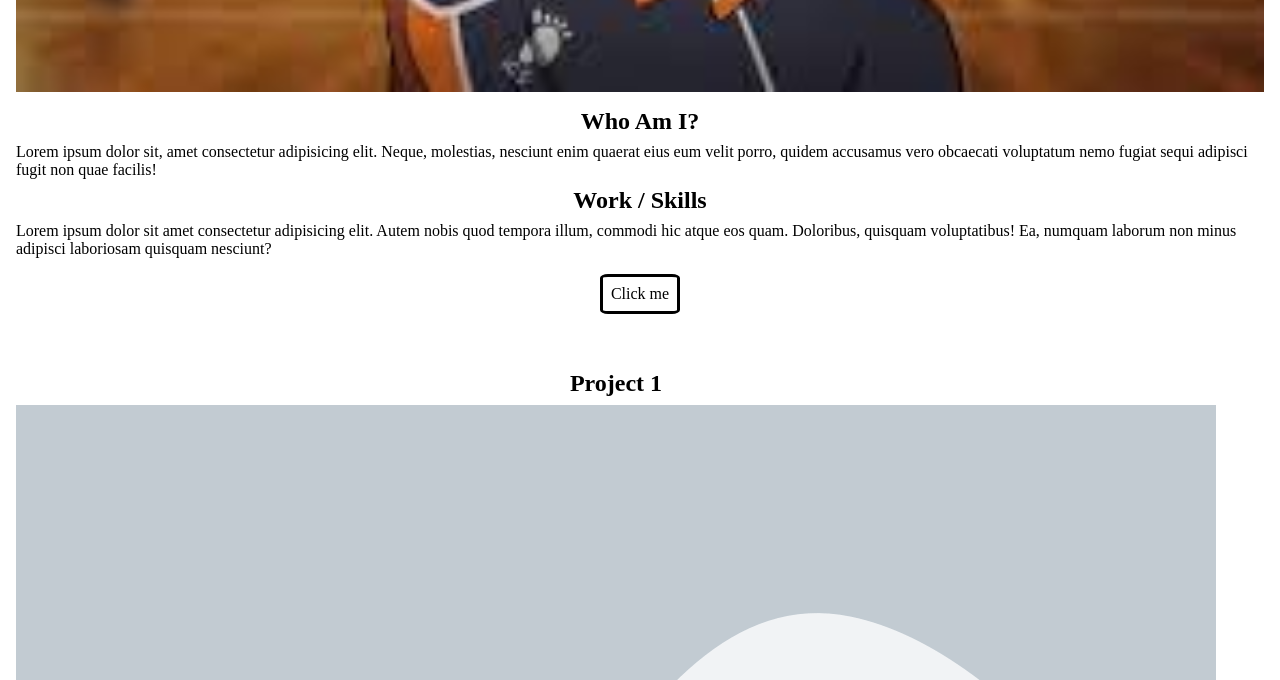
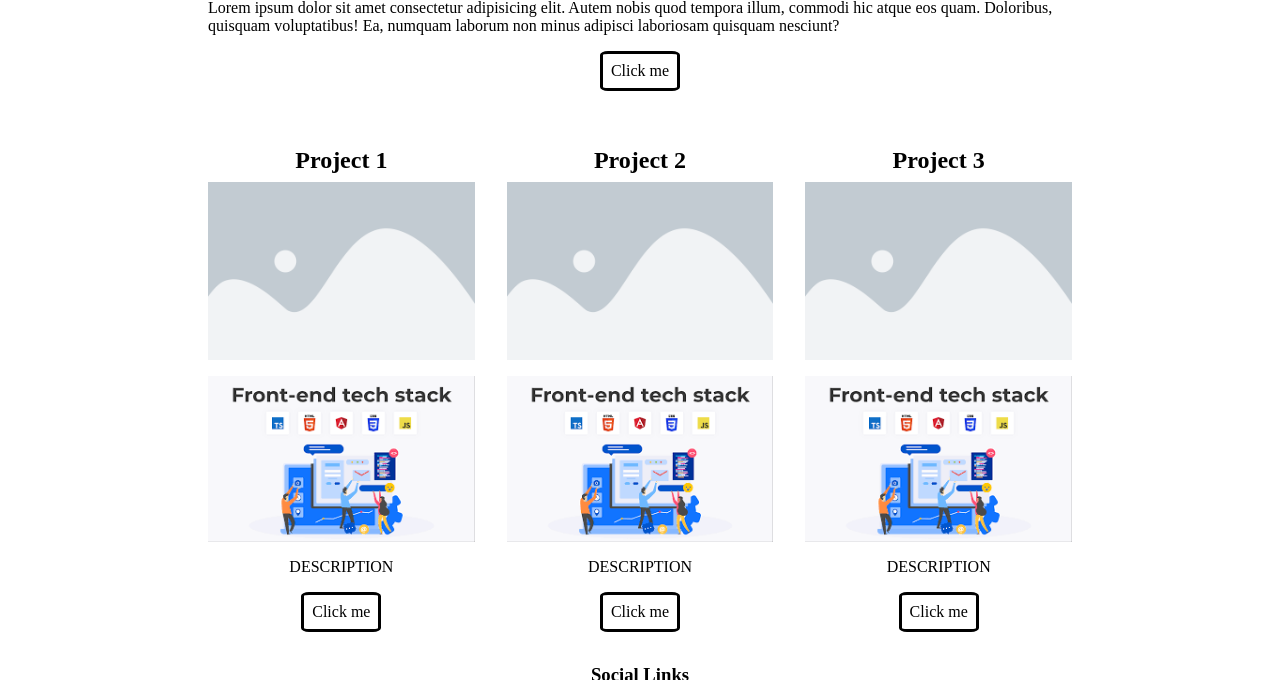
Before and after one commit to caovinhlam/Portfolio, a plain HTML site: page index.html in a window 1280 px wide. Shown: the part 750-1430 px from the top of the page. Drawn offline with Linux system fonts and the light colour scheme.

Commit message:
Completed main html page layout and css

```diff
--- a/index.html
+++ b/index.html
@@ -38,27 +38,41 @@
         </p>
         <a class="button" href="#">Click me</a>
       </section>
+      <div>
       <section class="project">
         <h2>Project 1</h2>
-        <img src="images/placeholder.png" alt="" />
+        <div class="ipad-div">
+          <img src="images/placeholder.png" alt="" class="project-img" />
+          <div class="ipad-width">
             <img src="images/front-end-stack.png" alt="" />
-        <p></p>
+            <p>DESCRIPTION</p>
             <a class="button" href="#">Click me</a>
+          </div>
+        </div>
       </section>
       <section class="project">
-        <h2>Project 1</h2>
-        <img src="images/placeholder.png" alt="" />
+        <h2>Project 2</h2>
+        <div class="ipad-div">
+          <img src="images/placeholder.png" alt="" class="project-img" />
+          <div class="ipad-width">
             <img src="images/front-end-stack.png" alt="" />
-        <p></p>
+            <p>DESCRIPTION</p>
             <a class="button" href="#">Click me</a>
+          </div>
+        </div>
       </section>
       <section class="project">
-        <h2>Project 1</h2>
-        <img src="images/placeholder.png" alt="" />
+        <h2>Project 3</h2>
+        <div class="ipad-div">
+          <img src="images/placeholder.png" alt="" class="project-img" />
+          <div class="ipad-width">
             <img src="images/front-end-stack.png" alt="" />
-        <p></p>
+            <p>DESCRIPTION</p>
             <a class="button" href="#">Click me</a>
+          </div>
+        </div>
       </section>
+      </div>
     </main>
 
     <footer>
--- a/style.css
+++ b/style.css
@@ -9,9 +9,9 @@
 nav {
   display: flex;
   padding: 0.5rem;
-  /* position: sticky;
-    top: 15px;
-    margin: auto; */
+  position: sticky;
+  top: 15px;
+  margin: auto;
 }
 
 nav ul {
@@ -34,19 +34,34 @@ nav a {
 main {
   display: flex;
   flex-wrap: wrap;
+  flex-direction: column;
 }
 
 section img {
   width: 100%;
-  padding-bottom: 0.5rem;
+  padding-bottom: 1rem;
 }
 
-section {
+.about-me {
   display: flex;
   align-items: center;
   flex-direction: column;
   flex-wrap: wrap;
   padding: 1rem;
+}
+
+.project {
+  display: flex;
+  flex-wrap: wrap;
+  justify-content: center;
+  padding: 1rem;
+}
+
+.ipad-width {
+  display: flex;
+  flex-wrap: wrap;
+  flex-direction: column;
+  align-items: center;
 }
 
 h1,
@@ -61,37 +76,88 @@ h2 {
   text-decoration: none;
   color: black;
   border-radius: 10%;
+  width: fit-content;
 }
 
 footer {
   display: flex;
   flex-direction: column;
   align-items: center;
-  /* flex-wrap: wrap; */
 }
 
-footer h3 {
-  /* text-align: center; */
+.logo div {
+  display: flex;
+  justify-content: space-between;
 }
 
-.footer-div {
-  /* display: contents; */
-  /* flex-wrap: wrap;
+@media only screen and (min-width: 760px) and (max-width: 1079px) {
+  .project {
+    display: flex;
+    flex-wrap: wrap;
+    /* align-items: center; */
+    justify-content: center;
+  }
+
+  .ipad-div {
+    display: flex;
+    flex-wrap: wrap;
+    flex-direction: row;
+    /* justify-content: center; */
+  }
+
+  .project-img {
+    display: flex;
+    flex: 1;
+    width: 66%;
+    order: 2;
+    padding: 1rem;
+  }
+
+  .ipad-width {
+    display: flex;
+    flex-wrap: wrap;
+    flex: 1;
+    flex-direction: column;
+    padding: 1rem;
     align-items: center;
-    flex-direction: column; */
+  }
 }
 
-footer img {
-  /* width: 10%; */
+@media only screen and (min-width: 1080px) {
+  .project {
+    flex: 1;
+  }
+  main {
+    width: 70vw;
+    display: flex;
+    flex-wrap: wrap;
+    flex-direction: column;
+    /* align-items: center; */
+    margin: auto;
+  }
+
+  header {
+    width: 70vw;
+    margin: auto;
+  }
+
+  /* main {
+    display: flex;
+    flex-direction: column;
+    flex-wrap: wrap;
+  } */
+
+  .about-me {
+    /* display: flex;
+    flex-direction: column;
+    flex-wrap: wrap; */
+    width: 100%;
+  }
+
+  main div {
+    display: flex;
+    flex-direction: row;
+    flex-wrap: wrap;
+    justify-content: center;
+  }
 }
-
-footer div div {
-  /* width: 100%; */
-  /* flex: 10%; */
-  display: flex;
-  /* flex: 1; */
-  /* align-items: center; */
-  /* flex-direction: row; */
-  justify-content: space-between;
-  /* flex-wrap: wrap; */
-}
```
Also changed, not shown: 1 other file. Lines whose indentation alone changed are shown as unchanged.
